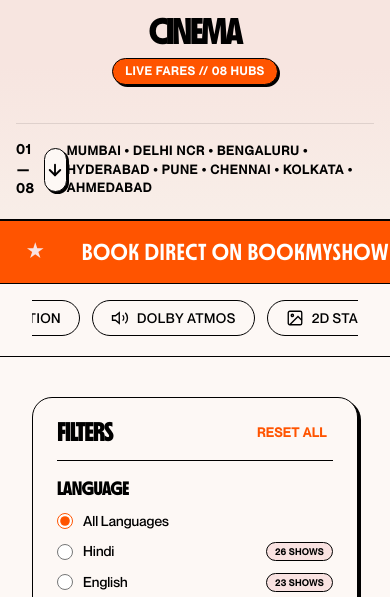
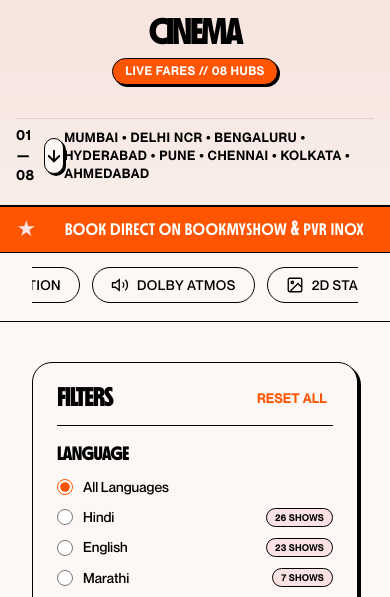
Before and after one commit to herambdbari1967-hue/Python-Mini-Project, a Flask app: page / in a window 390 px wide; the page is wider, and only the part inside the window is pictured. Shown: the part 511-1108 px from the top of that part. Run offline with Flask 2, Linux system fonts and the light colour scheme; data that the repository does not hold is empty.

Commit message:
fix(ui): adjust hero showcase dimensions so metro hubs bar and orange marquee ribbon are visible above the fold on initial landing

```diff
--- a/static/css/style.css
+++ b/static/css/style.css
@@ -225,7 +225,7 @@ button, input, select {
   max-width: 1440px;
   margin: 0 auto;
   padding: 0 24px;
-  height: 68px;
+  height: 60px;
   display: flex;
   align-items: center;
   justify-content: space-between;
@@ -483,7 +483,7 @@ button, input, select {
   background-color: var(--brand-hero-bg);
   background-image: var(--brand-hero-gradient);
   border-bottom: 1.5px solid var(--brand-black);
-  padding: 32px 32px 18px;
+  padding: clamp(10px, 1.6vh, 18px) 24px clamp(8px, 1.2vh, 12px);
   display: flex;
   flex-direction: column;
   align-items: center;
@@ -497,11 +497,11 @@ button, input, select {
   max-width: 1440px;
   margin: 0 auto;
   display: grid;
-  grid-template-columns: minmax(130px, 1fr) auto minmax(130px, 1fr);
+  grid-template-columns: minmax(120px, 1fr) auto minmax(120px, 1fr);
   align-items: center;
   justify-content: center;
-  gap: clamp(16px, 2.5vw, 44px);
-  padding: 8px 12px 18px;
+  gap: clamp(12px, 2vw, 32px);
+  padding: 2px 12px clamp(4px, 0.8vh, 8px);
   position: relative;
   z-index: 5;
 }
@@ -551,8 +551,9 @@ button, input, select {
   display: flex;
   align-items: center;
   justify-content: center;
-  width: clamp(520px, 58vw, 900px);
+  width: clamp(380px, 44vw, 640px);
   max-width: 100%;
+  max-height: min(340px, 40vh);
   aspect-ratio: 16 / 9;
   position: relative;
   flex-shrink: 0;
@@ -571,6 +572,7 @@ button, input, select {
 .hero-split-video {
   width: 100%;
   height: 100%;
+  max-height: 100%;
   object-fit: contain;
   display: block;
 }
@@ -609,7 +611,7 @@ button, input, select {
   width: 100%;
   background-color: var(--brand-primary);
   color: #ffffff;
-  padding: 14px 0;
+  padding: clamp(7px, 1vh, 11px) 0;
   border-top: 1.5px solid var(--brand-black);
   border-bottom: 1.5px solid var(--brand-black);
   overflow: hidden;
@@ -626,10 +628,10 @@ button, input, select {
 .two26-marquee-content {
   display: flex;
   align-items: center;
-  gap: 36px;
-  padding-right: 36px;
+  gap: 28px;
+  padding-right: 28px;
   font-family: var(--font-primary-dark);
-  font-size: 1.45rem;
+  font-size: clamp(1.05rem, 1.35vw, 1.25rem);
   letter-spacing: 0.04em;
   text-transform: uppercase;
   white-space: nowrap;
@@ -649,13 +651,13 @@ button, input, select {
 .hero-bottom-bar {
   width: 100%;
   max-width: 1440px;
-  margin-top: 12px;
+  margin-top: clamp(4px, 0.8vh, 10px);
   display: flex;
   align-items: center;
   justify-content: space-between;
   position: relative;
   z-index: 7;
-  padding-top: 16px;
+  padding-top: clamp(6px, 0.9vh, 12px);
   border-top: 1px solid rgba(0, 0, 0, 0.1);
 }
 
@@ -668,8 +670,8 @@ button, input, select {
 }
 
 .hero-scroll-btn {
-  width: 44px;
-  height: 44px;
+  width: 36px;
+  height: 36px;
   border-radius: var(--radius-pill);
   background-color: var(--brand-white);
   border: 1.5px solid var(--brand-black);
@@ -703,9 +705,9 @@ button, input, select {
 .category-icon-bar {
   background-color: var(--brand-white);
   border-bottom: 1.5px solid var(--brand-black);
-  padding: 16px 32px;
+  padding: 14px 32px;
   position: sticky;
-  top: 68px;
+  top: 60px;
   z-index: 900;
 }
 
--- a/templates/index.html
+++ b/templates/index.html
@@ -8,7 +8,7 @@
   <link rel="preload" href="/static/fonts/MDNichromeTest-Dark.woff" as="font" type="font/woff" crossorigin>
   <link rel="preload" href="/static/fonts/NeueMontreal-Medium.otf" as="font" type="font/otf" crossorigin>
   <link rel="preload" href="/static/fonts/NeueMontreal-Regular.otf" as="font" type="font/otf" crossorigin>
-  <link rel="stylesheet" href="/static/css/style.css?v=8">
+  <link rel="stylesheet" href="/static/css/style.css?v=9">
 </head>
 <body>
 
```
